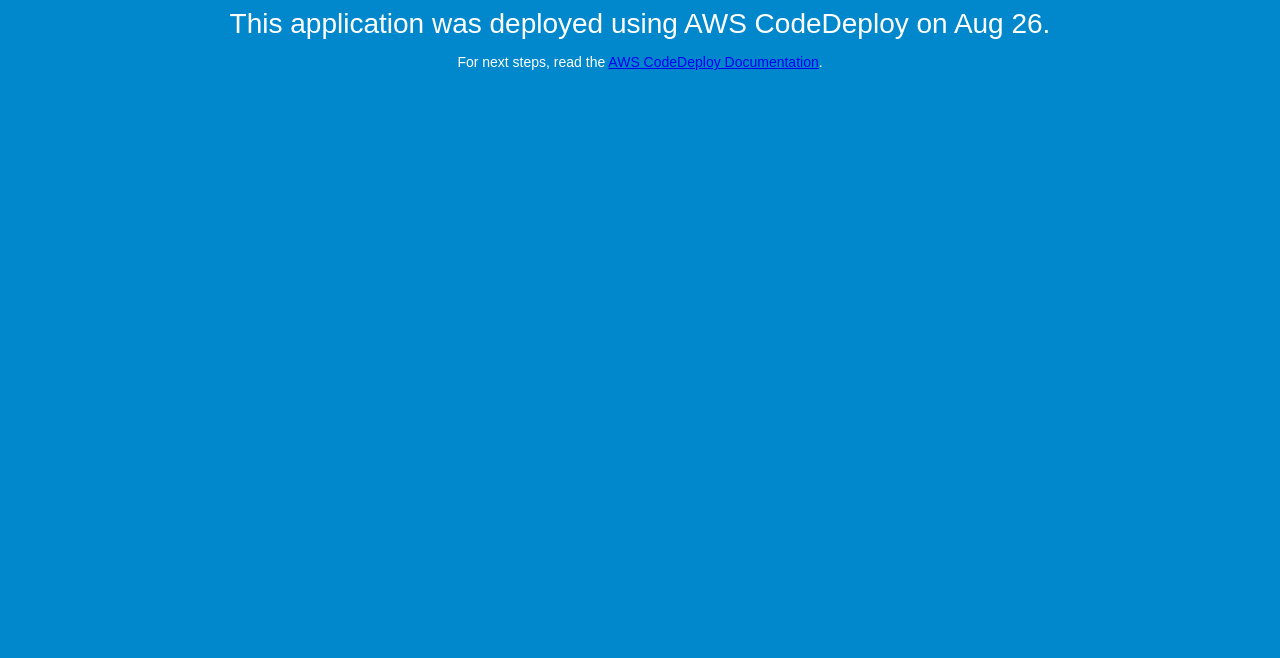
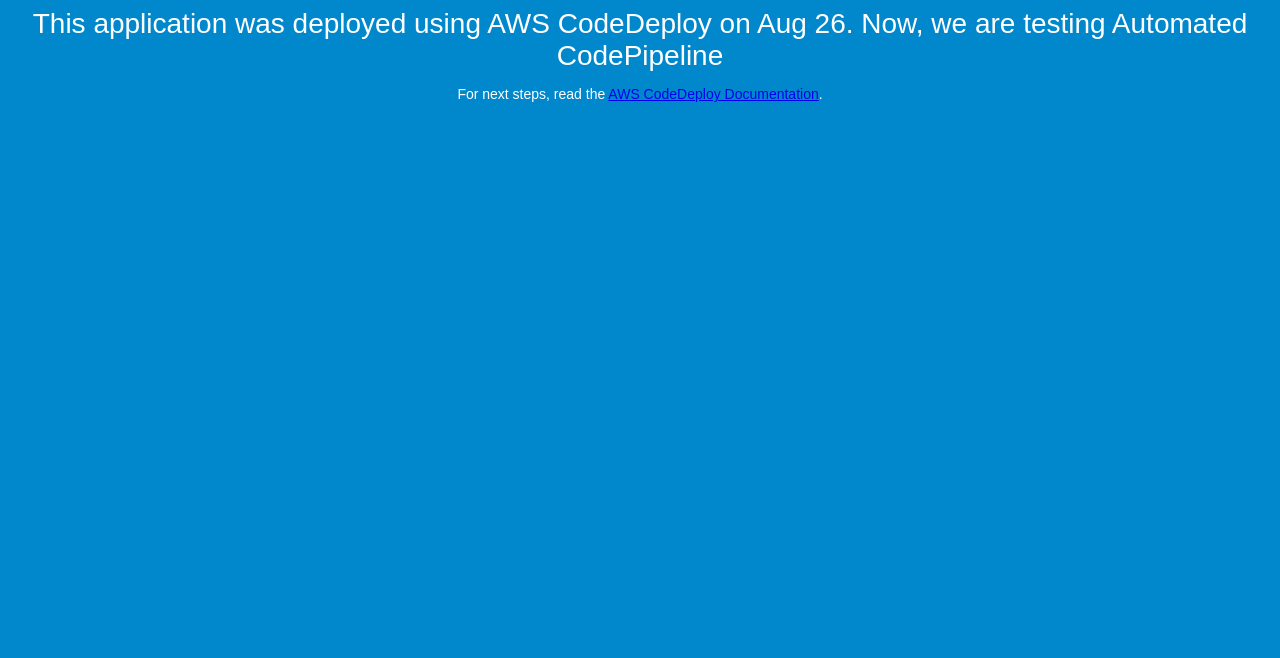
Before and after one commit to unuste37/YT-CodeDeploy, a plain HTML site: page index.html in a window 1280 px wide. Shown: the part 142-800 px from the top of the page. Drawn offline with Linux system fonts and the light colour scheme.

Commit message:
Update index.html

```diff
--- a/index.html
+++ b/index.html
@@ -27,7 +27,7 @@
 <body>
   <div align="center">
     <h1>Congratulations</h1>
-    <h2>This application was deployed using AWS CodeDeploy on Aug 26.</h2>
+    <h2>This application was deployed using AWS CodeDeploy on Aug 26. Now, we are testing Automated CodePipeline</h2>
     <p>For next steps, read the <a href="http://aws.amazon.com/documentation/codedeploy">AWS CodeDeploy Documentation</a>.</p>
   </div>
 </body>
```
